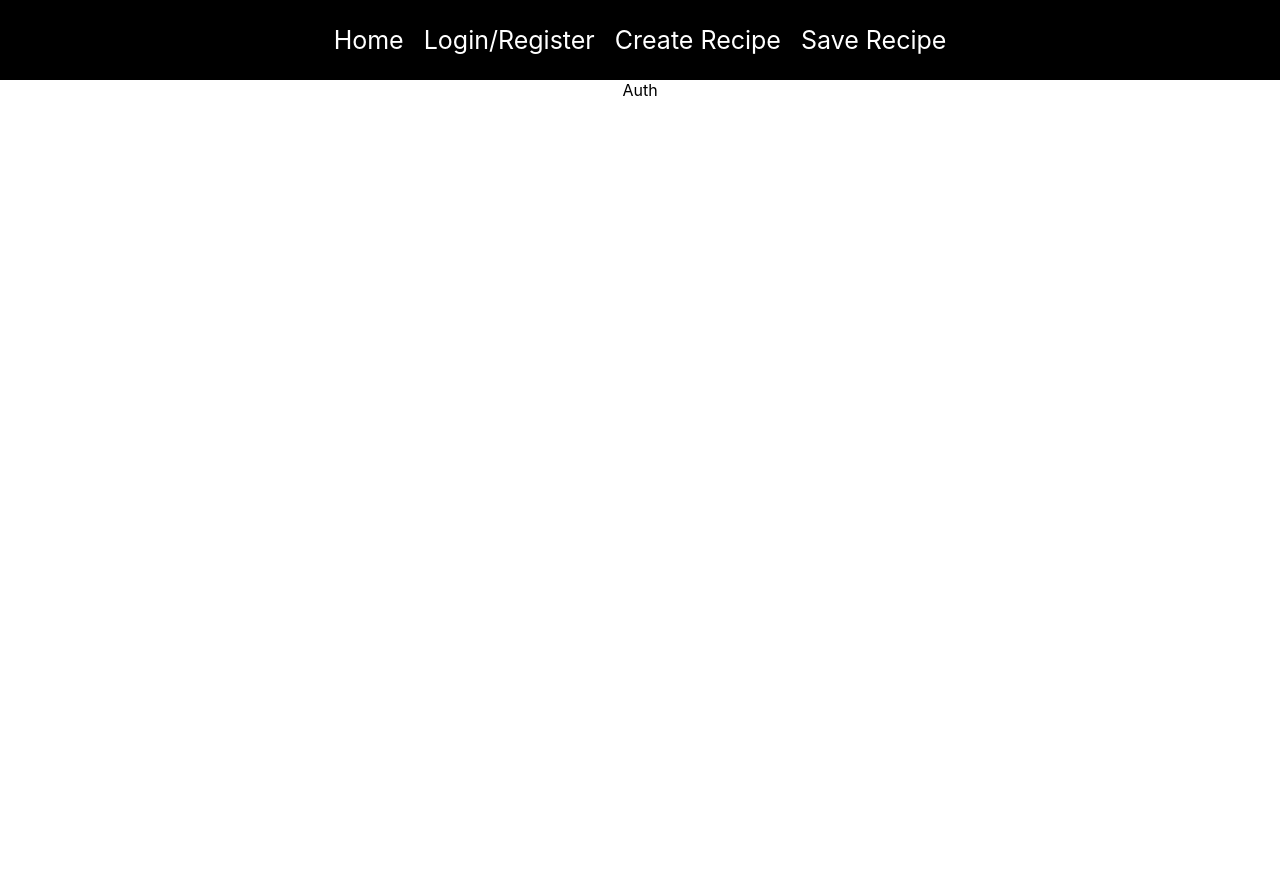
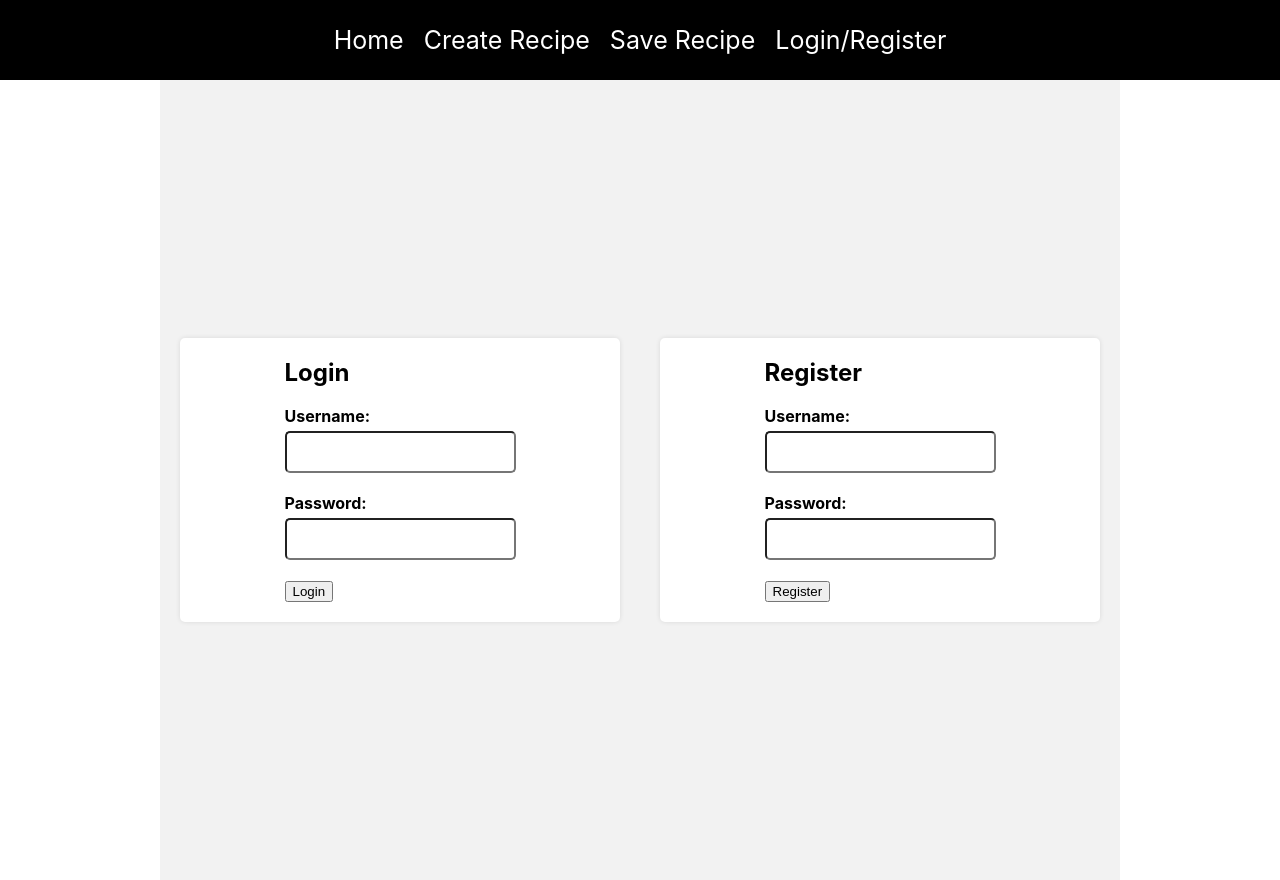
Before and after one commit to leofengg/Recipe-App, a React (Create React App) app in the folder client/: page /auth in a window 1280 px wide. Before the commit the page ends 800 px from the top, so only its background shows below. Built offline with nearby package versions, Linux system fonts and the light colour scheme.

Commit message:
finished registration. can register on webapp now

```diff
--- a/client/src/components/Navbar.js
+++ b/client/src/components/Navbar.js
@@ -4,9 +4,8 @@
 
     return <div className='navbar'>
         <Link to="/"> Home</Link>
-        <Link to="/auth"> Login/Register</Link>
         <Link to="/create-recipe"> Create Recipe</Link>
         <Link to="/save-recipe"> Save Recipe</Link>
-
+        <Link to="/auth"> Login/Register</Link>
     </div>
 }
--- a/client/src/pages/Auth.js
+++ b/client/src/pages/Auth.js
@@ -1,3 +1,67 @@
+import { useState } from "react"
+import axios from 'axios'
+
+
 export const Auth = () => {
-    return <div>Auth</div>
+    return <div className="auth">
+        <Login />
+        <Register />
+        </div>
 }
+
+const Login = () => {
+    const [username, setUsername] = useState("");
+    const [password, setPassword] = useState("");
+
+    return <Form
+    username={username}
+    setUsername={setUsername}
+    password={password}
+    setPassword={setPassword}
+    label="Login"/>
+
+}
+
+const Register = () => {
+
+    const [username, setUsername] = useState("");
+    const [password, setPassword] = useState("");
+    const onSubmit = async (event) => {
+        event.preventDefault();
+        try {
+            await axios.post("http://localhost:5000/auth/register", {username, password})
+            alert("Registration completed. Please login.")
+
+        } catch (err) {
+            console.error(err);
+        }
+
+    }
+
+    return <Form
+    username={username}
+    setUsername={setUsername}
+    password={password}
+    setPassword={setPassword}
+    label="Register"
+    onSubmit={onSubmit}/>
+}
+
+const Form = ({username, setUsername, password, setPassword, label, onSubmit}) => {
+    return (
+        <div className="auth-container">
+                <form onSubmit={onSubmit}>
+                    <h2>{label}</h2>
+                    <div className="form-group">
+                        <label htmlFor="username">Username: </label>
+                        <input type="text" id="username" value={username} onChange={(event) => setUsername(event.target.value)}></input>
+                    </div>
+                    <div className="form-group">
+                        <label htmlFor="password">Password: </label>
+                        <input type="password" id="password" value={password} onChange={(event) => setPassword(event.target.value)}></input>
+                    </div>
+                    <button type="submit">{label}</button>
+                </form>
+        </div>
+        )
+}
```
